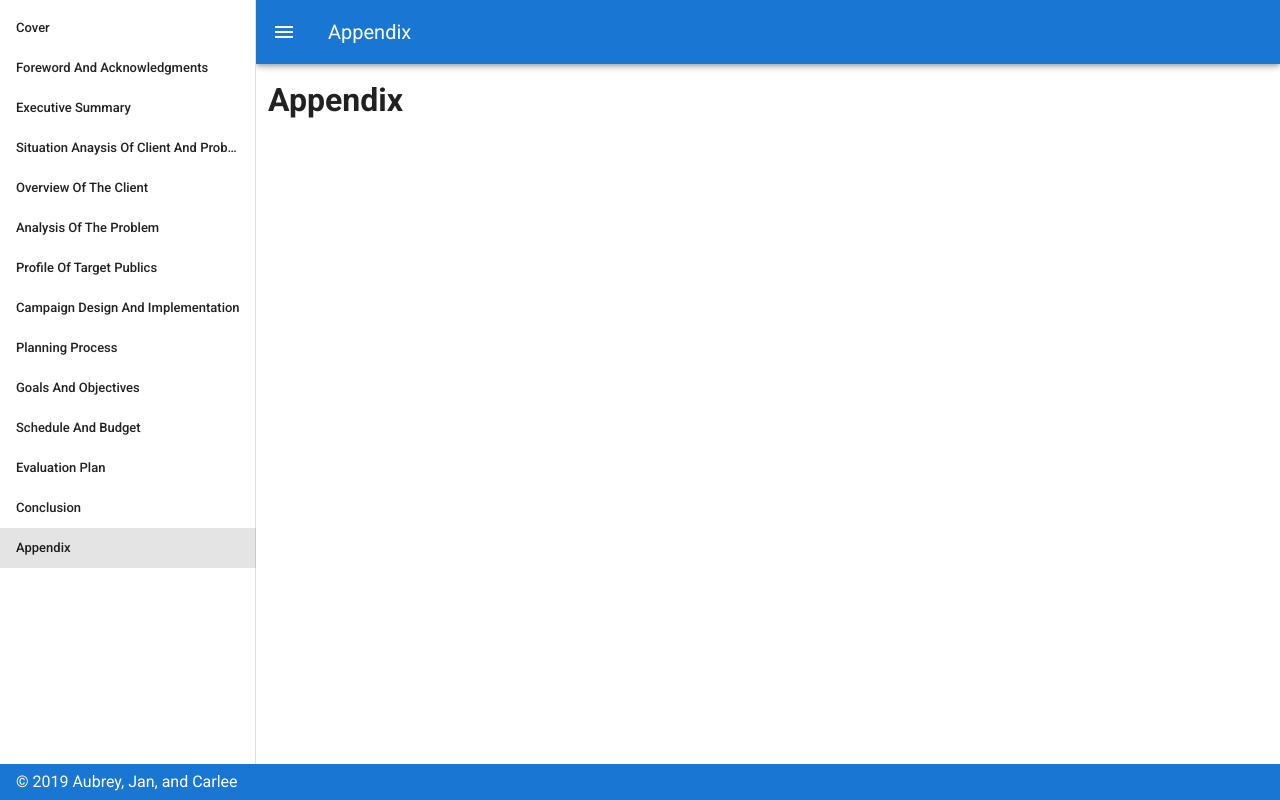
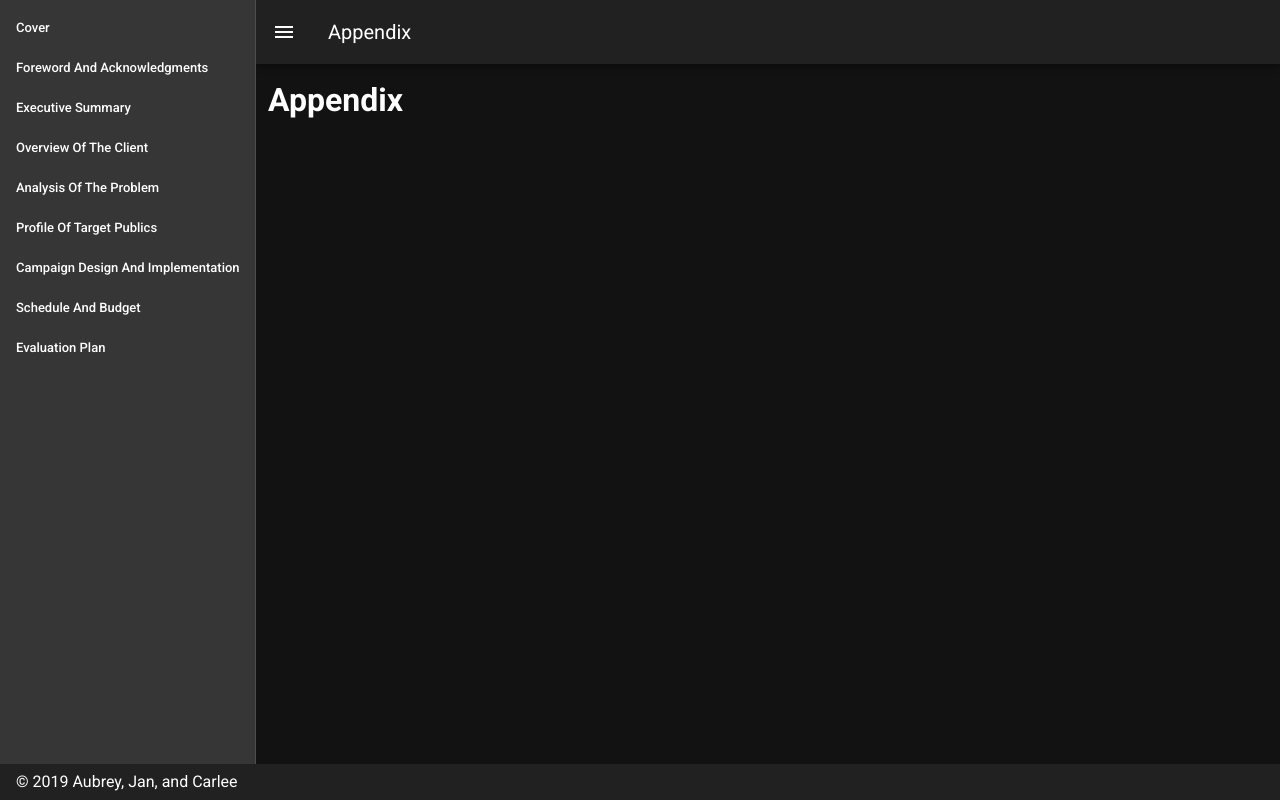
Before and after one commit to jgierlach/Advanced-PR-Plan-Book, a Vue app: page /appendix in a window 1280 px wide. Built offline with nearby package versions, Linux system fonts and the light colour scheme.

Commit message:
dark theme

```diff
--- a/src/App.vue
+++ b/src/App.vue
@@ -1,5 +1,5 @@
 <template>
-  <v-app>
+  <v-app dark>
     <Navbar />
     <v-content>
       <v-container>
@@ -20,9 +20,7 @@ export default {
     Navbar,
     Footer
   },
-  data: () => ({
-    //
-  })
+  data: () => ({}),
 }
 </script>
 
--- a/src/components/Footer.vue
+++ b/src/components/Footer.vue
@@ -1,5 +1,5 @@
 <template>
-  <v-footer color="primary" app>
+  <v-footer color="grey darken-4" app>
     <span class="white--text">&copy; 2019 Aubrey, Jan, and Carlee</span>
   </v-footer>
 </template>
--- a/src/components/Navbar.vue
+++ b/src/components/Navbar.vue
@@ -1,5 +1,5 @@
 <template>
-  <div class>
+  <div>
     <v-navigation-drawer v-model="drawer" app>
       <v-list dense>
         <v-list-item :to="link.url" v-for="link in links" :key="link.name">
@@ -10,7 +10,7 @@
       </v-list>
     </v-navigation-drawer>
 
-    <v-app-bar app color="primary" dark>
+    <v-app-bar app class="grey darken-4" dark>
       <v-app-bar-nav-icon @click.stop="drawer = !drawer"></v-app-bar-nav-icon>
       <v-toolbar-title>{{this.$route.name}}</v-toolbar-title>
     </v-app-bar>
@@ -36,11 +36,11 @@ export default {
         url: '/executive-summary',
         icon: 'home'
       },
-      {
-        name: 'Situation Anaysis Of Client And Problem Statement',
-        url: '/situation-analysis',
-        icon: 'home'
-      },
+      // {
+      //   name: 'Situation Anaysis Of Client And Problem Statement',
+      //   url: '/situation-analysis',
+      //   icon: 'home'
+      // },
       {
         name: 'Overview Of The Client',
         url: '/overview-of-client',
@@ -61,16 +61,16 @@ export default {
         url: '/campaign-design-and-implementation',
         icon: 'home'
       },
-      {
-        name: 'Planning Process',
-        url: '/planning-process',
-        icon: 'home'
-      },
-      {
-        name: 'Goals And Objectives',
-        url: '/goals-and-objectives',
-        icon: 'home'
-      },
+      // {
+      //   name: 'Planning Process',
+      //   url: '/planning-process',
+      //   icon: 'home'
+      // },
+      // {
+      //   name: 'Goals And Objectives',
+      //   url: '/goals-and-objectives',
+      //   icon: 'home'
+      // },
       {
         name: 'Schedule And Budget',
         url: '/schedule-and-budget',
@@ -81,16 +81,16 @@ export default {
         url: '/evaluation-plan',
         icon: 'home'
       },
-      {
-        name: 'Conclusion',
-        url: '/conclusion',
-        icon: 'home'
-      },
-      {
-        name: 'Appendix',
-        url: '/appendix',
-        icon: 'home'
-      },
+      // {
+      //   name: 'Conclusion',
+      //   url: '/conclusion',
+      //   icon: 'home'
+      // },
+      // {
+      //   name: 'Appendix',
+      //   url: '/appendix',
+      //   icon: 'home'
+      // },
     ]
   })
 }
--- a/src/plugins/vuetify.js
+++ b/src/plugins/vuetify.js
@@ -6,5 +6,8 @@ Vue.use(Vuetify)
 export default new Vuetify({
   icons: {
     iconfont: 'mdi'
+  },
+  theme: {
+    dark: true
   }
 })
```
